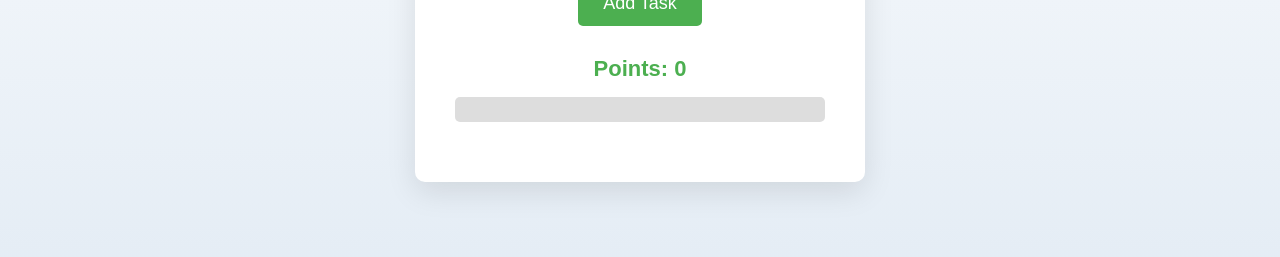
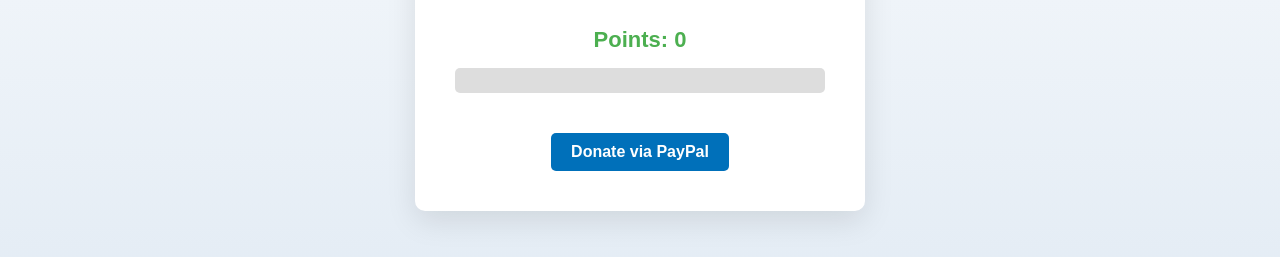
Before and after one commit to Petko5252/Listly, a plain HTML site: page index.html in a window 1280 px wide. Shown: the part 401-658 px from the top of the page. Drawn offline with Linux system fonts and the light colour scheme.

Commit message:
Add files via upload

```diff
--- a/index.html
+++ b/index.html
@@ -5,6 +5,25 @@
     <meta name="viewport" content="width=device-width, initial-scale=1.0">
     <title>LISTLY - To-Do List Game</title>
     <link rel="stylesheet" href="style.css">
+    <style>
+        .donate-btn {
+            display: inline-block;
+            margin-top: 20px;
+            padding: 10px 20px;
+            background-color: #0070ba; /* PayPal Blue */
+            color: white;
+            text-align: center;
+            text-decoration: none;
+            border-radius: 5px;
+            font-size: 16px;
+            font-weight: bold;
+            transition: background-color 0.3s ease;
+        }
+
+        .donate-btn:hover {
+            background-color: #005b94; /* Darker Blue for hover effect */
+        }
+    </style>
 </head>
 <body>
     <div class="app-container">
@@ -25,6 +44,11 @@
         </div>
 
         <div id="completion-message" class="task-completion-message"></div>
+
+        <a href="https://www.paypal.com/donate/?hosted_button_id=F66HHDLJT85N8"
+           target="_blank" rel="noopener noreferrer" class="donate-btn">
+           Donate via PayPal
+        </a>
     </div>
 
     <script src="script.js"></script>
```
